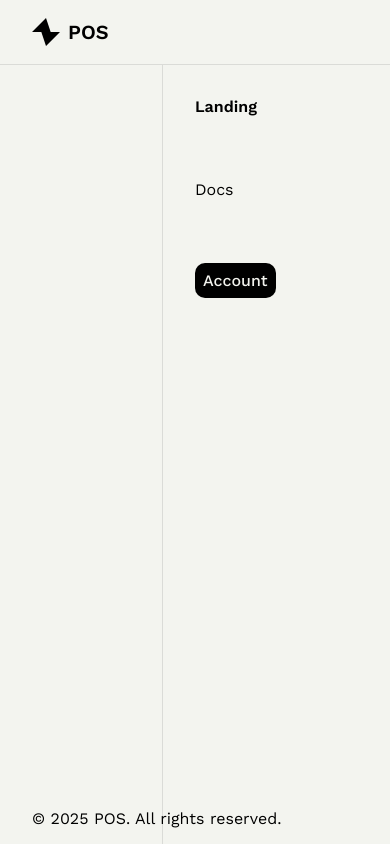
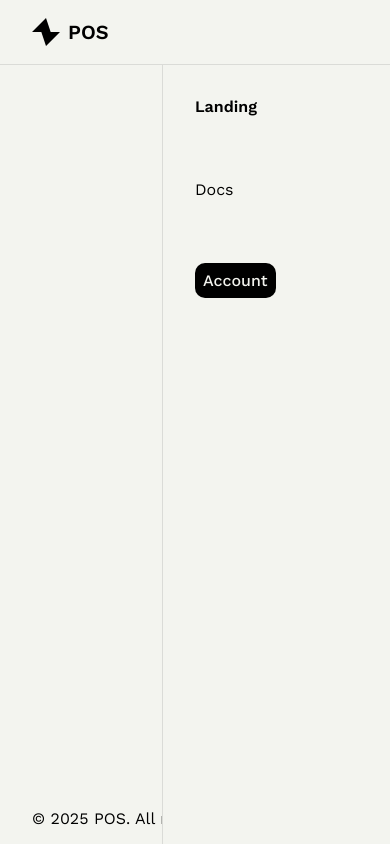
Before and after one commit to sr-githaka/shoply, a Next.js app: page / in a window 390 px wide. Built offline with nearby package versions, Linux system fonts and the light colour scheme.

Commit message:
style(components/layout): update Nav background color
Added a background color to the Nav component using the primary color variable.

This enhances visual consistency with the overall theme and improves UI aesthetics.

```diff
--- a/src/styles/components/layout/Nav.module.css
+++ b/src/styles/components/layout/Nav.module.css
@@ -37,6 +37,7 @@
         border-left: 1px solid var(--hairline-color);
         padding: 32px 0px 32px 32px;
         overflow-y: auto;
+        background-color: var(--primary-color);
     }
 }
 
```
